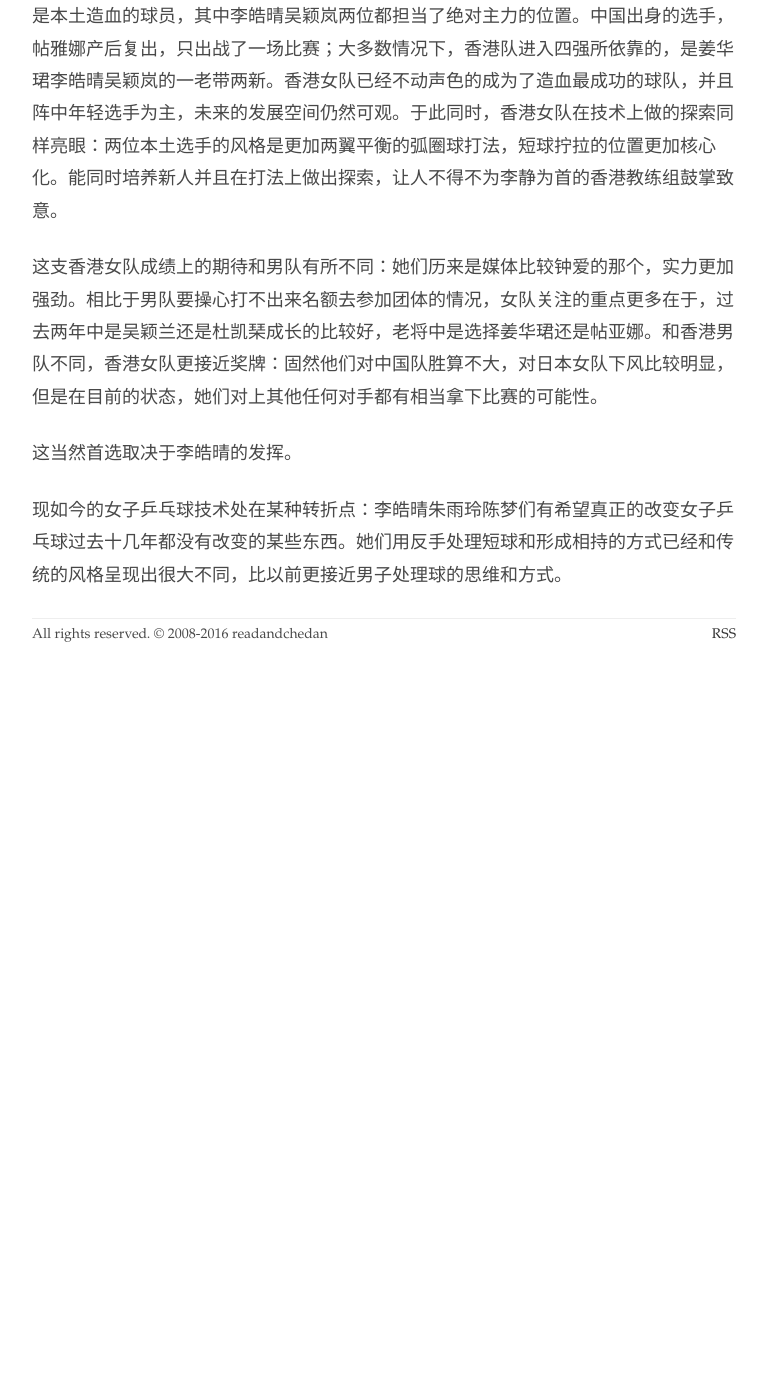
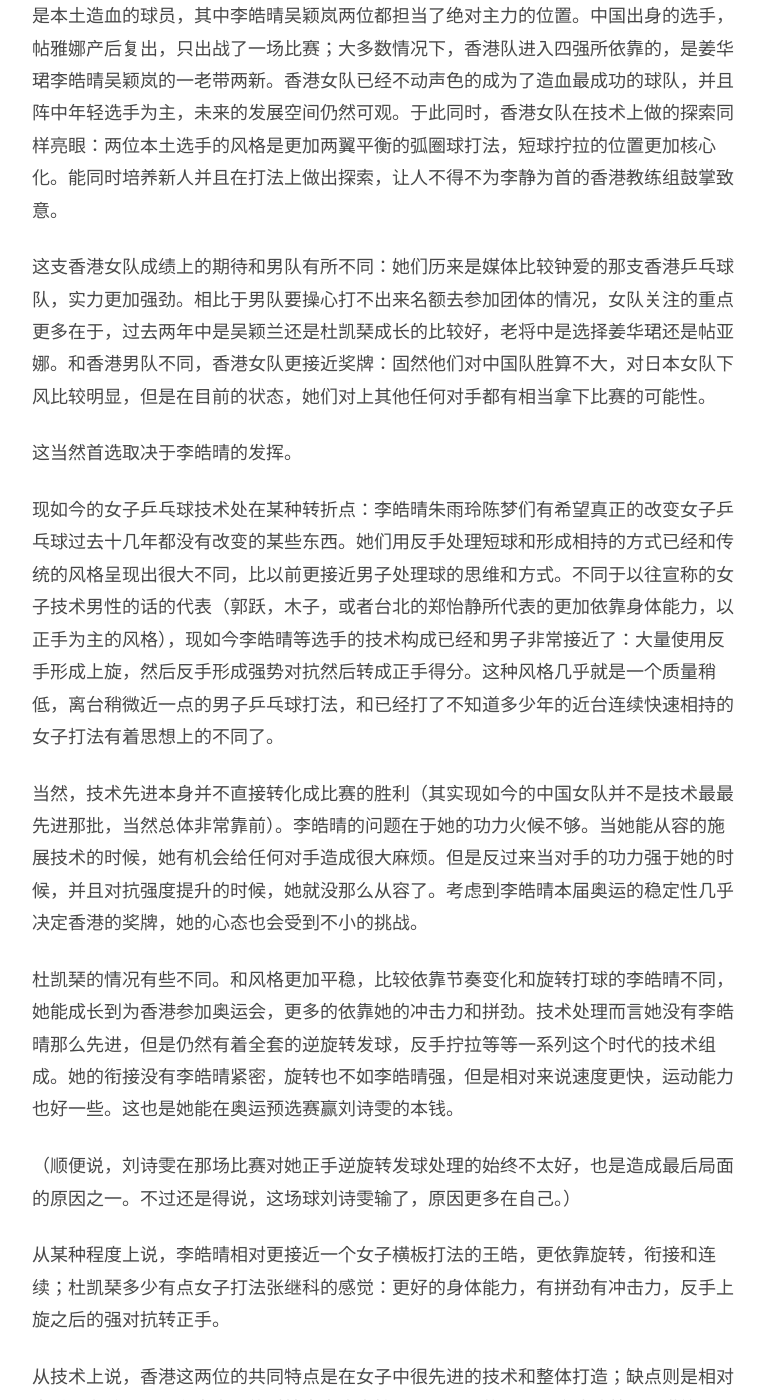
Before and after one commit to readandchedan/readandchedan.github.io, a Jekyll site: the page built from _posts/tabletennis/_posts/2016-07-16-olympics-preview-hk-men.md, in a window 1280 px wide and 1400 px high, scrolled down 2989 px. Shown: the whole window, without its empty margins (256-1023 px from the left). Built offline with Jekyll 4.4.1, drawn with Linux system fonts in a browser that asks for light colours; before the commit the page ends 3672 px from its top, so only the background shows below that; some of the changed text lies outside the part shown.

Commit message:
Update 2016-07-16-olympics-preview-hk-men.md

```diff
--- a/_posts/tabletennis/_posts/2016-07-16-olympics-preview-hk-men.md
+++ b/_posts/tabletennis/_posts/2016-07-16-olympics-preview-hk-men.md
@@ -35,6 +35,7 @@
 
 残酷一点的说，我所关心的，其实多少是这么一个事情：唐鹏江天一，很可能是香港最后一批大陆输送的选手了。在未来的时间里，香港会完全依靠自己造血来维持他们乒乓球项目在世界范围内的竞争力。考虑到香港比起大陆一个省队还要低的人才储备，他们能走到今天已经是个很了不起的成就: 两个本土的就90后压阵，其中一个今年还在打U21。本来相比于香港女队两年前就已经开始的本土化，香港男队的进度要落后些。但是最近两年加速成熟了的黄镇廷和何钧杰意味着他们会在东亚地区长时间保持竞争力。现如今而言他们在男团中或许还没法在德国队，日本队，甚至台湾韩国们那里讨到什么便宜，但是他们的资本已经齐备，且看未来几年的发展了。
 
+
 和香港男队的情况不同，香港女队的代谢更替并不是这几年发生的事情。
 
 传统上来说，香港女队和男队一样依靠大陆输送的球员。但是综合说来，历史上的香港女队的竞争力更强，相比男队是更有希望争取奖牌的队伍。但是大约在14年的时候，香港女队已经完成了本土化的球员更替。以年轻的李皓晴们为主的的班底其实两年前的世锦赛已经实际上确立。相比之下，男队如果不是何钧杰的发挥，本来差点连团体赛都凑不齐人数的。
@@ -43,8 +44,22 @@
 
 当然，私人认为，这次比赛最成功的非奖牌球队，当属中国香港女队：报名五人中，三位是本土造血的球员，其中李皓晴吴颖岚两位都担当了绝对主力的位置。中国出身的选手，帖雅娜产后复出，只出战了一场比赛；大多数情况下，香港队进入四强所依靠的，是姜华珺李皓晴吴颖岚的一老带两新。香港女队已经不动声色的成为了造血最成功的球队，并且阵中年轻选手为主，未来的发展空间仍然可观。于此同时，香港女队在技术上做的探索同样亮眼：两位本土选手的风格是更加两翼平衡的弧圈球打法，短球拧拉的位置更加核心化。能同时培养新人并且在打法上做出探索，让人不得不为李静为首的香港教练组鼓掌致意。
 
-这支香港女队成绩上的期待和男队有所不同：她们历来是媒体比较钟爱的那个，实力更加强劲。相比于男队要操心打不出来名额去参加团体的情况，女队关注的重点更多在于，过去两年中是吴颖兰还是杜凯琹成长的比较好，老将中是选择姜华珺还是帖亚娜。和香港男队不同，香港女队更接近奖牌：固然他们对中国队胜算不大，对日本女队下风比较明显，但是在目前的状态，她们对上其他任何对手都有相当拿下比赛的可能性。
+这支香港女队成绩上的期待和男队有所不同：她们历来是媒体比较钟爱的那支香港乒乓球队，实力更加强劲。相比于男队要操心打不出来名额去参加团体的情况，女队关注的重点更多在于，过去两年中是吴颖兰还是杜凯琹成长的比较好，老将中是选择姜华珺还是帖亚娜。和香港男队不同，香港女队更接近奖牌：固然他们对中国队胜算不大，对日本女队下风比较明显，但是在目前的状态，她们对上其他任何对手都有相当拿下比赛的可能性。
 
 这当然首选取决于李皓晴的发挥。
 
-现如今的女子乒乓球技术处在某种转折点：李皓晴朱雨玲陈梦们有希望真正的改变女子乒乓球过去十几年都没有改变的某些东西。她们用反手处理短球和形成相持的方式已经和传统的风格呈现出很大不同，比以前更接近男子处理球的思维和方式。
+现如今的女子乒乓球技术处在某种转折点：李皓晴朱雨玲陈梦们有希望真正的改变女子乒乓球过去十几年都没有改变的某些东西。她们用反手处理短球和形成相持的方式已经和传统的风格呈现出很大不同，比以前更接近男子处理球的思维和方式。不同于以往宣称的女子技术男性的话的代表（郭跃，木子，或者台北的郑怡静所代表的更加依靠身体能力，以正手为主的风格），现如今李皓晴等选手的技术构成已经和男子非常接近了：大量使用反手形成上旋，然后反手形成强势对抗然后转成正手得分。这种风格几乎就是一个质量稍低，离台稍微近一点的男子乒乓球打法，和已经打了不知道多少年的近台连续快速相持的女子打法有着思想上的不同了。
+
+当然，技术先进本身并不直接转化成比赛的胜利（其实现如今的中国女队并不是技术最最先进那批，当然总体非常靠前）。李皓晴的问题在于她的功力火候不够。当她能从容的施展技术的时候，她有机会给任何对手造成很大麻烦。但是反过来当对手的功力强于她的时候，并且对抗强度提升的时候，她就没那么从容了。考虑到李皓晴本届奥运的稳定性几乎决定香港的奖牌，她的心态也会受到不小的挑战。
+
+杜凯琹的情况有些不同。和风格更加平稳，比较依靠节奏变化和旋转打球的李皓晴不同，她能成长到为香港参加奥运会，更多的依靠她的冲击力和拼劲。技术处理而言她没有李皓晴那么先进，但是仍然有着全套的逆旋转发球，反手拧拉等等一系列这个时代的技术组成。她的衔接没有李皓晴紧密，旋转也不如李皓晴强，但是相对来说速度更快，运动能力也好一些。这也是她能在奥运预选赛赢刘诗雯的本钱。
+
+（顺便说，刘诗雯在那场比赛对她正手逆旋转发球处理的始终不太好，也是造成最后局面的原因之一。不过还是得说，这场球刘诗雯输了，原因更多在自己。）
+
+从某种程度上说，李皓晴相对更接近一个女子横板打法的王皓，更依靠旋转，衔接和连续；杜凯琹多少有点女子打法张继科的感觉：更好的身体能力，有拼劲有冲击力，反手上旋之后的强对抗转正手。
+
+从技术上说，香港这两位的共同特点是在女子中很先进的技术和整体打造；缺点则是相对来说功力差火候，在高水平的对抗当中稳定性不那么让人放心。而这估计就是香港第三人选择了帖亚娜的一部分原因：她的长处和短处和后辈们几乎完全相反，是不错的补充；帖亚娜的技术几乎全部围绕近台的快速相持攻防转换（俗称球非常黏糊），技术先进绝对谈不上。但是今年已经40的她有着绝对丰富的江湖经验，参加过几乎所有的大赛。对于她的顾虑几乎全部集中在她的年龄是否还能允许她继续在奥运级别的赛场上打拼了。这之外，帖亚娜双打当年和柳絮飞也有些不错的战绩，她的入选参赛会给香港队一些双打配合上的空间。
+
+简单说来，香港女队是我私人这次比较关心的一支队伍：按照账面实力，他们差不多只弱于中国和日本，对其他几乎所有协会都在某个对位上占点便宜。她们的最大挑战来自于稳定性，如果两个第一次参加奥运会的李皓晴和杜凯琹能为香港争取奖牌，这将是一个很了不起的成就：两年时间，完成换血的香港队已经可以在奥运会上争取奖牌了。
+
+即便没有，91年出生的黄镇廷，92年出生的李皓晴，96年出生的杜凯琹，97年出生的何钧杰，套用一句已经非常俗气的话说，未来的乒乓球有香港的一席之地。
```
